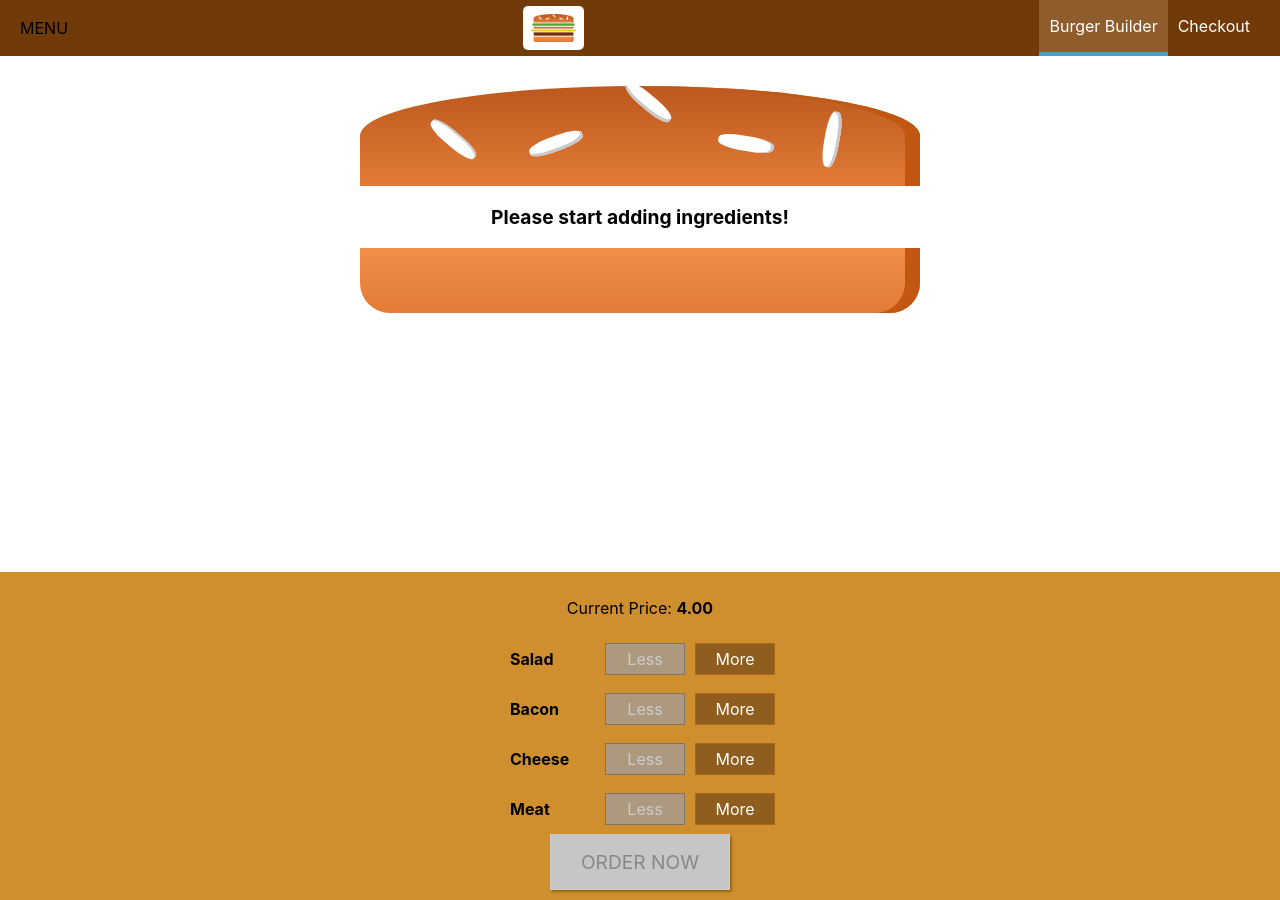
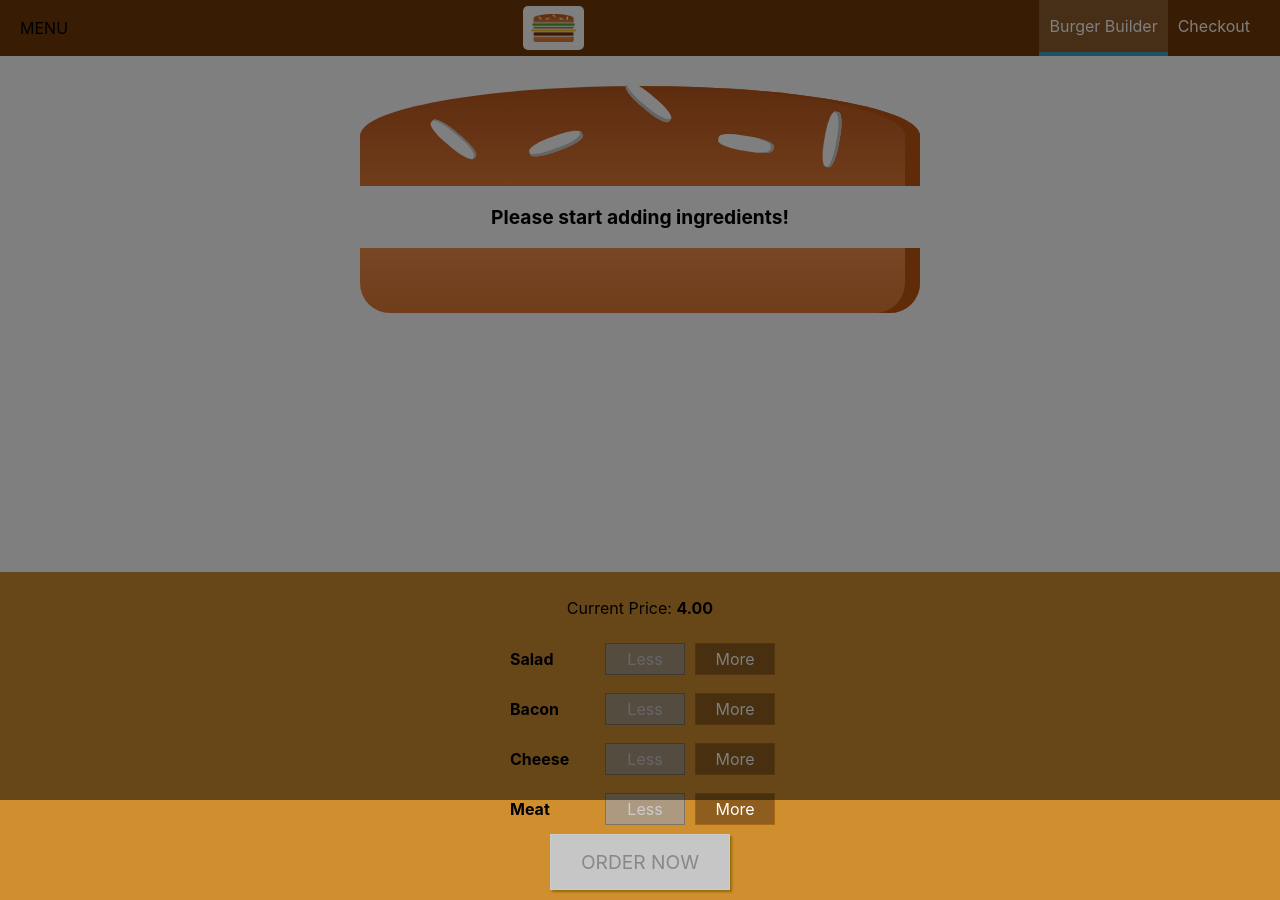
Before and after one commit to Tomasz-Kluczkowski/burger_builder_react_tutorial, a React (Create React App) app: page / in a window 1280 px wide. Built offline with nearby package versions, Linux system fonts and the light colour scheme.

Commit message:
Make sidedrawer dismissable on click on backdrop.

```diff
--- a/src/components/Layout/Layout.js
+++ b/src/components/Layout/Layout.js
@@ -1,17 +1,31 @@
-import React from 'react'
+import React, {Component} from 'react'
 import Aux from '../../hoc/Aux'
 import classes from './Layout.module.css'
 import Toolbar from '../Navigation/Toolbar/Toolbar'
 import SideDrawer from '../Navigation/SideDrawer/SideDrawer'
 
-const layout = (props) => (
-    <Aux>
-        <Toolbar/>
-        <SideDrawer/>
-        <main className={classes.Content}>
-            {props.children}
-        </main>
-    </Aux>
-);
+class Layout extends Component {
+    state = {
+        showSideDrawer : true
+    };
 
-export default layout;
+    sideDrawerClosedHandler = () => {
+        this.setState({showSideDrawer: false})
+    };
+
+    render() {
+        return (
+            <Aux>
+                <Toolbar/>
+                <SideDrawer
+                    open={this.state.showSideDrawer}
+                    closed={this.sideDrawerClosedHandler}/>
+                <main className={classes.Content}>
+                    {this.props.children}
+                </main>
+            </Aux>
+        )
+    }
+}
+
+export default Layout;
--- a/src/components/Navigation/SideDrawer/SideDrawer.js
+++ b/src/components/Navigation/SideDrawer/SideDrawer.js
@@ -2,11 +2,19 @@
 
 import Logo from '../../Logo/Logo'
 import NavigationItems from '../../Navigation/NavigationItems/NavigationItems'
+import Backdrop from '../../UI/Backdrop/Backdrop'
+import Aux from '../../../hoc/Aux'
 import classes from './SideDrawer.module.css'
 
 const sideDrawer = (props) => {
+    let attachedClasses = [classes.SideDrawer, classes.Close];
+    if (props.open) {
+        attachedClasses = [classes.SideDrawer, classes.Open];
+    }
     return (
-        <div className={classes.SideDrawer}>
+        <Aux>
+            <Backdrop show={props.open} clicked={props.closed}/>
+            <div className={attachedClasses.join(' ')}>
                 <div className={classes.Logo}>
                     <Logo/>
                 </div>
@@ -14,6 +22,7 @@
                     <NavigationItems/>
                 </nav>
             </div>
+        </Aux>
     );
 };
 
```
Lines whose indentation alone changed are shown as unchanged.
